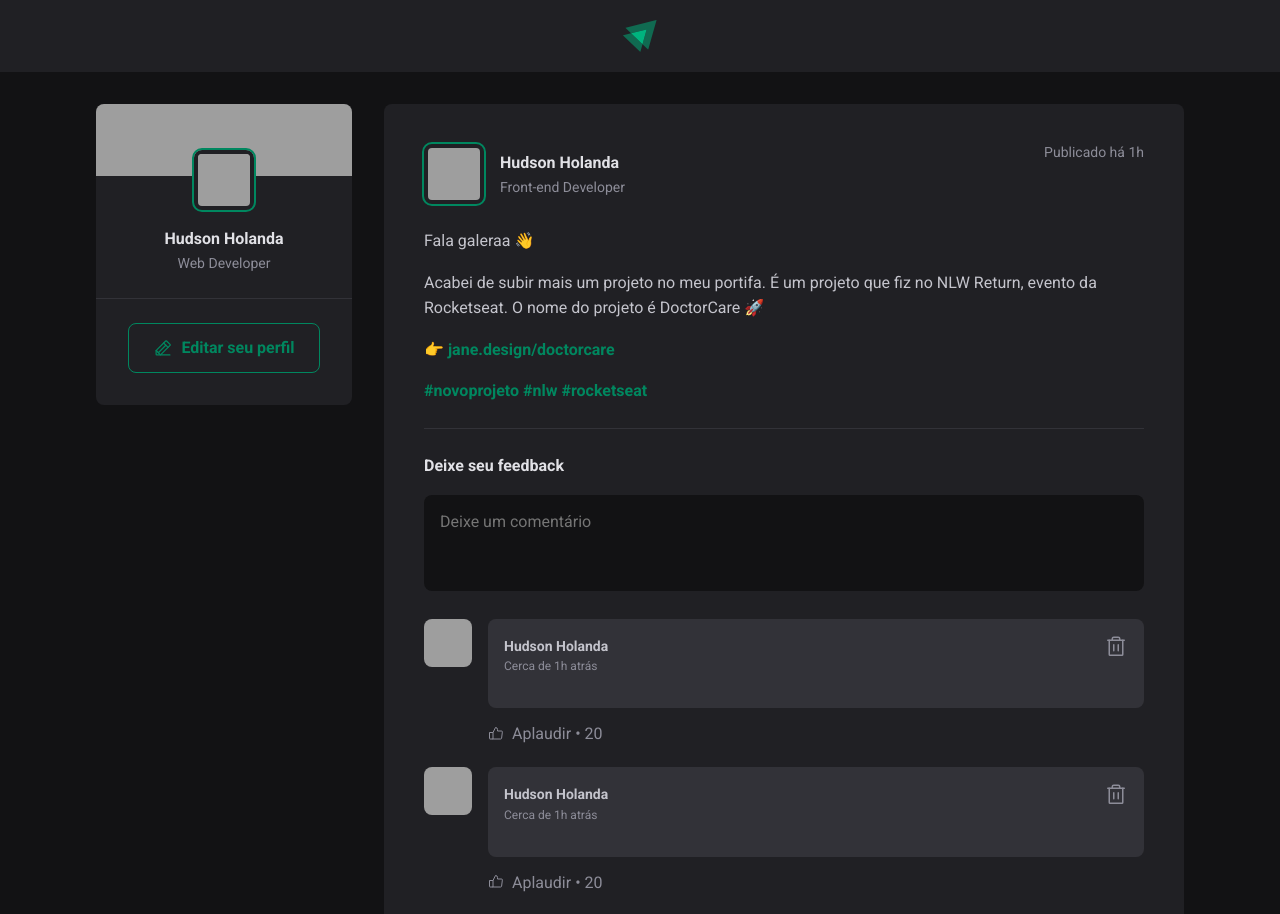
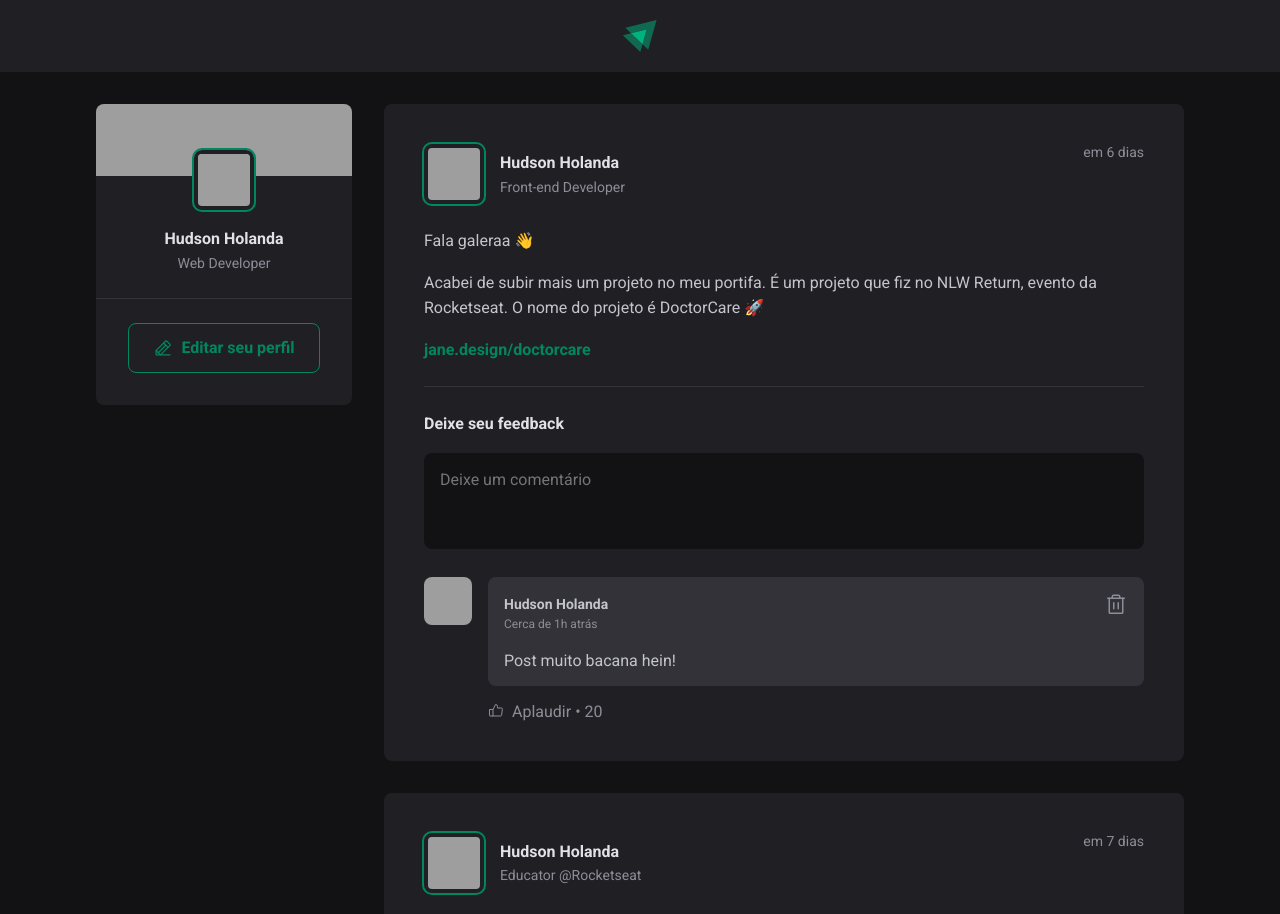
Before and after one commit to lzhudson/01-fundamentals-reactjs, a React (Vite) app: page / in a window 1280 px wide. Shown: the top 914 px of the page. Built offline with nearby package versions, Linux system fonts and the light colour scheme; grey boxes are pictures that could not be loaded.

Commit message:
feat: add props from post, render Comment components and create submit new comment

```diff
--- a/src/components/Post.jsx
+++ b/src/components/Post.jsx
@@ -1,51 +1,77 @@
 import { Avatar } from "./Avatar";
 import { Comment } from "./Comment";
+import { format, formatDistanceToNow } from 'date-fns';
+import ptBR from "date-fns/locale/pt-BR";
 import styles from "./Post.module.css";
-export function Post(props) {
+import { useState } from "react";
+
+
+export function Post({ author, publishedAt, content }) {
+  const [comments, setComments] = useState([
+    'Post muito bacana hein!'
+  ]);
+
+  const [newCommentText, setNewCommentText] = useState('');
+
+
+  const publishedDateFormatted = format(publishedAt, "d 'de' LLLL 'ás' HH:mm'h'", {
+    locale: ptBR
+  });
+
+  const pubblishedDataRelativeToNow = formatDistanceToNow(publishedAt,  {
+    locale: ptBR,
+    addSuffix: true
+  });
+
+  function handleCreateNewComment() {
+    event.preventDefault();
+
+
+    setComments([...comments, newCommentText]);
+
+    setNewCommentText('');
+  }
+
+  function handleNewCommentChange() {
+    setNewCommentText(event.target.value);
+  }
+
   return (
     <article className={styles.post}>
       <header>
         <div className={styles.author}>
-          <Avatar src="https://github.com/lzhudson.png" />
+          <Avatar src={author.avatarUrl} />
           <div className={styles.authorInfo}>
-            <strong>Hudson Holanda</strong>
-            <span>Front-end Developer</span>
+            <strong>{author.name}</strong>
+            <span>{author.role}</span>
           </div>
         </div>
-        <time title="06 de Julho ás 13:09" dateTime="2022-07-09 13:09:00">
-          Publicado há 1h
+        <time title={publishedDateFormatted} dateTime={publishedAt.toISOString()}>
+          {pubblishedDataRelativeToNow}
         </time>
       </header>
 
       <div className={styles.content}>
-        <p>Fala galeraa 👋</p>
-
-        <p>
-          Acabei de subir mais um projeto no meu portifa. É um projeto que fiz
-          no NLW Return, evento da Rocketseat. O nome do projeto é DoctorCare 🚀
-        </p>
-
-        <p>
-          👉 <a href=""> jane.design/doctorcare</a>
-        </p>
-
-        <p>
-          <a href=""> #novoprojeto</a> <a href="">#nlw</a>{" "}
-          <a href="">#rocketseat</a>
-        </p>
+        {content.map(line => {
+          if(line.type === 'paragraph') {
+            return <p>{line.content}</p>
+          } else if(line.type === 'link') {
+            return <p><a href="#">{line.content}</a></p>
+          }
+        })}
       </div>
 
-      <form className={styles.commentForm}>
+      <form onSubmit={handleCreateNewComment} className={styles.commentForm}>
         <strong>Deixe seu feedback</strong>
-        <textarea placeholder="Deixe um comentário" />
+        <textarea value={newCommentText} onChange={handleNewCommentChange} placeholder="Deixe um comentário" />
         <div className={styles.submitContainer}>
           <button type="submit">Publicar</button>
         </div>
       </form>
       <div className={styles.commentList}>
-        <Comment />
-        <Comment />
-        <Comment />
+        {comments.map(comment => (
+           <Comment content={comment} />
+        ))}
       </div>
     </article>
   );
```
